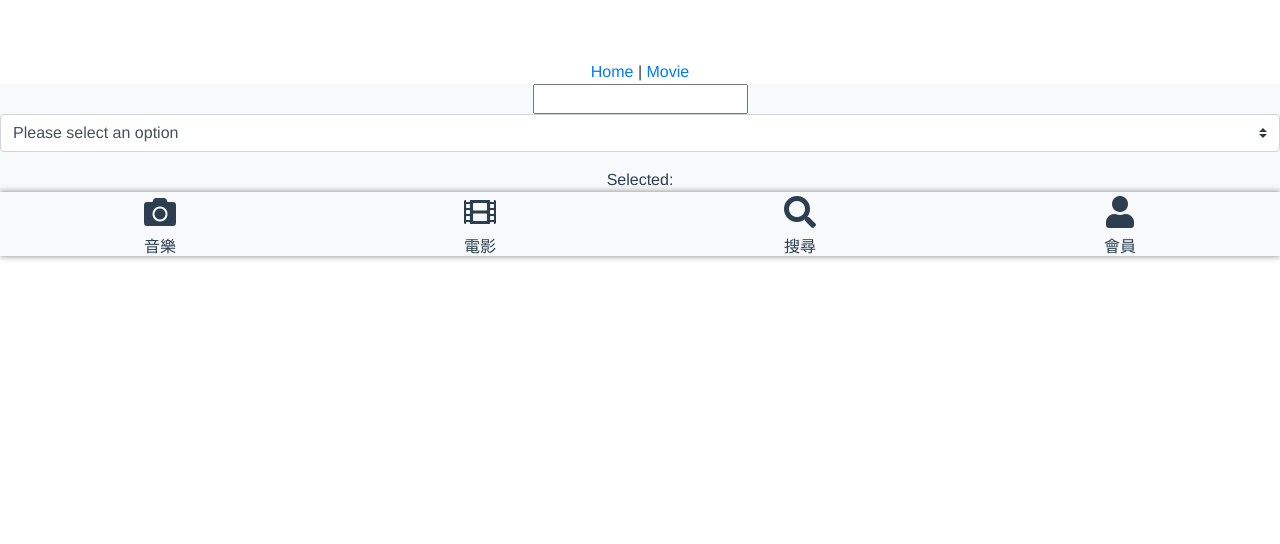
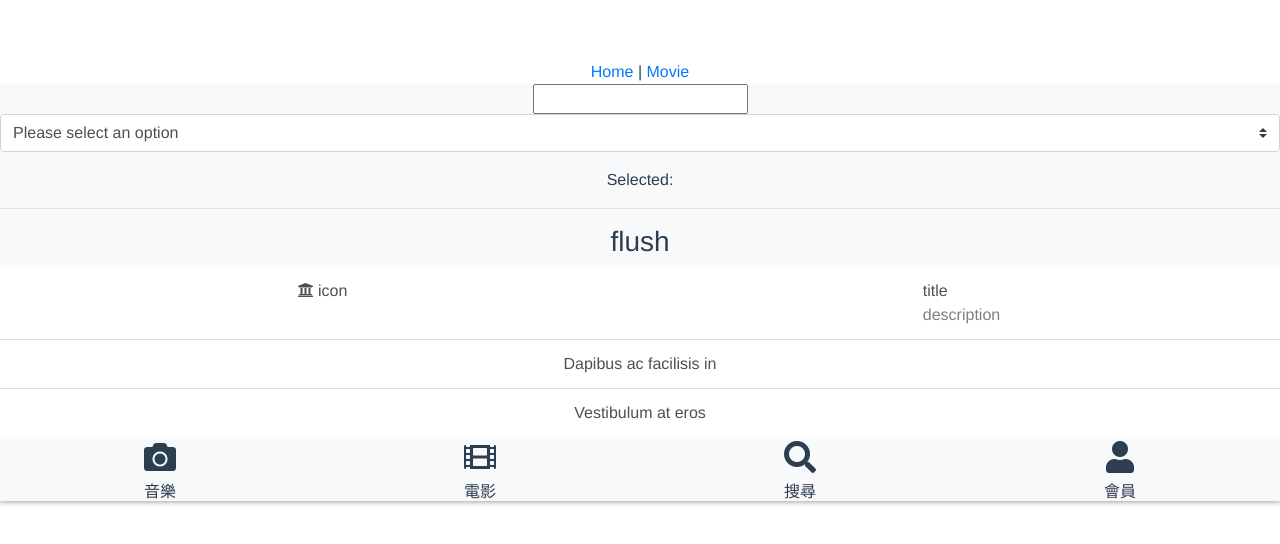
Before and after one commit to JacobHsu/bootstrap-vuejs, a Vue app: page /movie in a window 1280 px wide. Shown: the top 544 px of the page. Built offline with nearby package versions, Linux system fonts and the light colour scheme.

Commit message:
b-list-group-item

```diff
--- a/src/views/Movie/index.vue
+++ b/src/views/Movie/index.vue
@@ -5,6 +5,27 @@
 
     <b-form-select v-model="selected" :options="options"></b-form-select>
     <div class="mt-3">Selected: <strong>{{ selected }}</strong></div>
+
+    <hr>
+    <h3>flush</h3>
+    <b-list-group flush>
+      <b-list-group-item href="#">
+        <b-row>
+          <b-col col="6">
+             <i class="fas fa-university"></i> icon
+          </b-col>
+          <b-col col="6">
+            <div class="d-inline-block ml-2 text-left text-nowrap">
+              <div><span>title</span></div>
+              <div><span class="text-black-50">description</span></div>
+            </div>
+          </b-col>
+        </b-row>
+      </b-list-group-item>
+      <b-list-group-item href="#">Dapibus ac facilisis in</b-list-group-item>
+      <b-list-group-item href="#">Vestibulum at eros</b-list-group-item>
+    </b-list-group>
+
   </div>
 </template>
 
```
Also changed, not shown: 1 other file (tests, documents, lock files or other folders).
